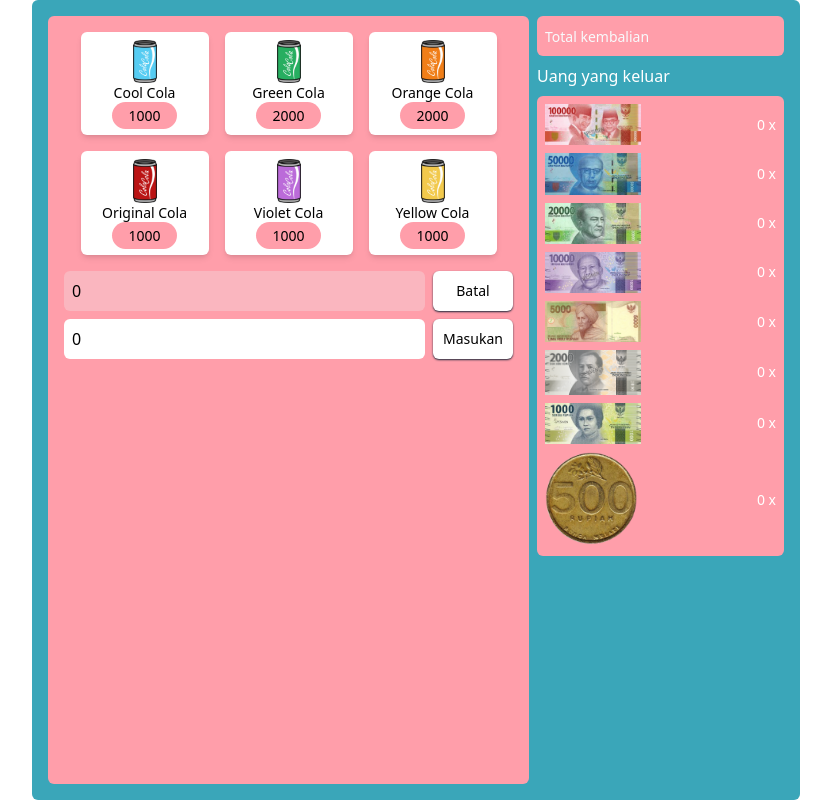
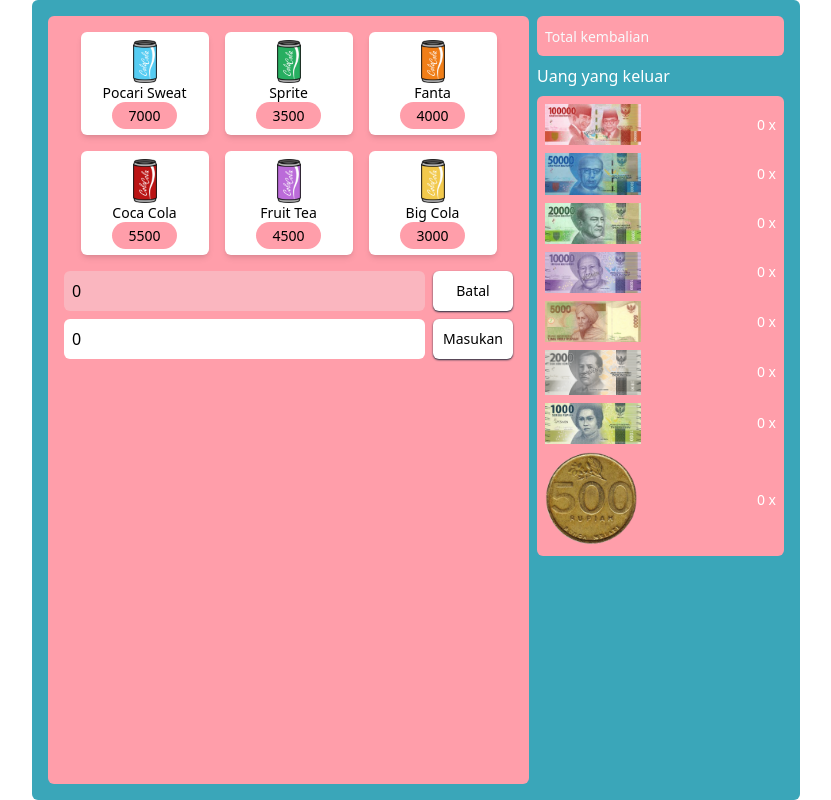
Before and after one commit to arirzwn/greedy-vending-machine.github.io, a React (Vite) app: page / in a window 1280 px wide. Shown: the whole page, without its empty margins (224-1055 px from the left). Built offline with nearby package versions, Linux system fonts and the light colour scheme.

Commit message:
ubah logic

```diff
--- a/src/App.jsx
+++ b/src/App.jsx
@@ -42,39 +42,39 @@
 const botol = [
   {
     id: 1,
-    nama: "Cool Cola",
+    nama: "Pocari Sweat",
     img: "./src/assets/botol/Cool_Cola.png",
-    harga: 1000,
+    harga: 7000,
   },
   {
     id: 2,
-    nama: "Green Cola",
+    nama: "Sprite",
     img: " ./src/assets/botol/Green_Cola.png",
-    harga: 2000,
+    harga: 3500,
   },
   {
     id: 3,
-    nama: "Orange Cola",
+    nama: "Fanta",
     img: "./src/assets/botol/Orange_Cola.png",
-    harga: 2000,
+    harga: 4000,
   },
   {
     id: 4,
-    nama: "Original Cola",
+    nama: "Coca Cola",
     img: "./src/assets/botol/Original_Cola.png",
-    harga: 1000,
+    harga: 5500,
   },
   {
     id: 5,
-    nama: "Violet Cola",
+    nama: "Fruit Tea",
     img: "./src/assets/botol/Violet_Cola.png",
-    harga: 1000,
+    harga: 4500,
   },
   {
     id: 6,
-    nama: "Yellow Cola",
+    nama: "Big Cola",
     img: "./src/assets/botol/Yellow_Cola.png",
-    harga: 1000,
+    harga: 3000,
   },
 ];
 
@@ -141,8 +141,10 @@
   }, [totalUang, totalHarga]);
 
   function handleSelesai() {
-    if (!uangmasuk && totalKembalian < 0) {
+    if (!uangmasuk && totalUang < 0) {
       alert("Selesaikan pembayaran terlebih dahulu");
+    }else if (!uangmasuk && totalKembalian < 0) {
+      alert("Uang Kurang");
     } else {
       setMinumanDipilih([]);
       setTotalHarga(0);
```
